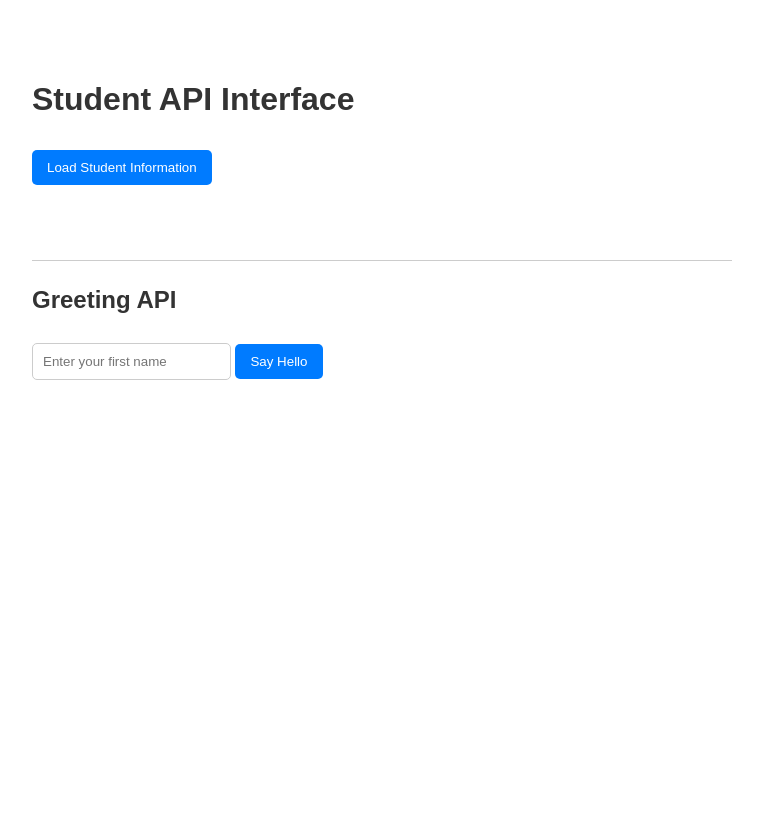
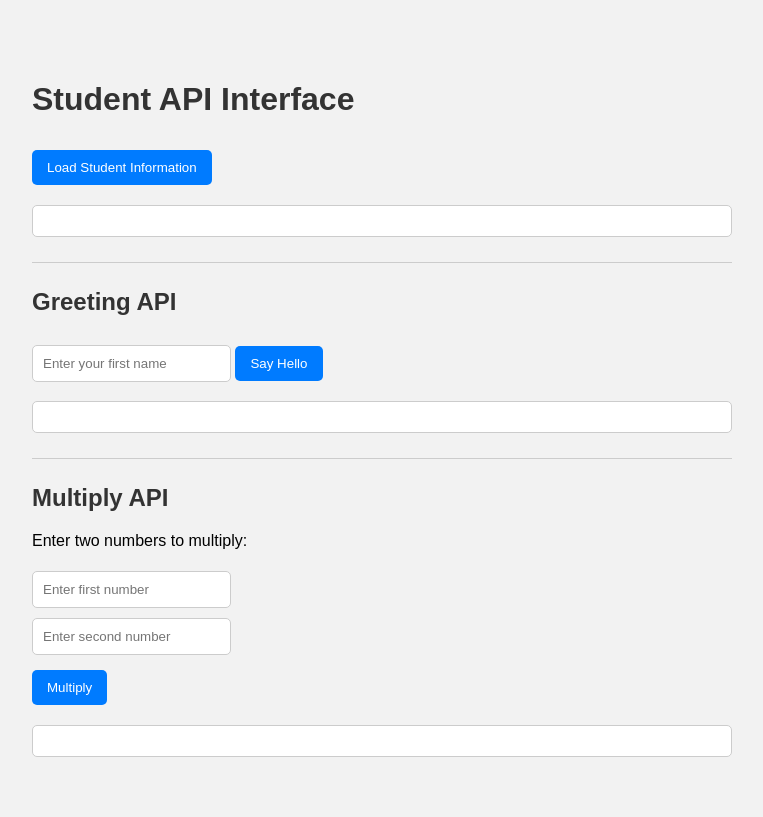
Before and after one commit to magarsojarellkris-byte/Jarellkrismagarso, a Flask app: page / in a window 1280 px wide. Shown: the whole page, without its empty margins (258-1021 px from the left). Before the commit the page ends 380 px from the top, so only its background shows below. Run offline with Flask 3, Linux system fonts and the light colour scheme.

Commit message:
index.html

```diff
--- a/templates/index.html
+++ b/templates/index.html
@@ -1,33 +1,18 @@
 
 <!DOCTYPE html>
-<html>
+<html lang="en">
 <head>
+    <meta charset="UTF-8">
+    <meta name="viewport" content="width=device-width, initial-scale=1.0">
     <title>Student API Interface</title>
+
     <style>
         body {
             font-family: Arial, sans-serif;
             max-width: 700px;
             margin: 40px auto;
             padding: 20px;
-        }
-        button {
-        }
-        padding: 8px 14px;
-        margin: 5px;
-        cursor: pointer;
-        input {
-        padding: 8px;
-        }
-        #result {
-        }
-            margin-top: 20px;
-            padding: 10px;
-            border: 1px solid #cccccc;
-        body {
-            font-family: Arial, sans-serif;
             background-color: #f2f2f2;
-            margin: 0;
-            padding: 20px;
         }
 
         h1, h2 {
@@ -52,13 +37,16 @@
             padding: 10px;
             border: 1px solid #ccc;
             border-radius: 5px;
+            margin: 5px 0;
+            max-width: 90%;
         }
 
-        #result, #greeting {
+        #result, #greeting, #multiplyResult {
             background-color: white;
             padding: 15px;
             margin-top: 10px;
             border-radius: 5px;
+            border: 1px solid #ccc;
         }
 
         hr {
@@ -66,50 +54,143 @@
             border-top: 1px solid #ccc;
             margin: 25px 0;
         }
+
+        .section {
+            margin-top: 20px;
+        }
     </style>
 </head>
+
 <body>
     <h1>Student API Interface</h1>
 
-    <button onclick="loadStudent()">Load Student Information</button>
+    <button onclick="loadStudent()">
+        Load Student Information
+    </button>
 
     <div id="result"></div>
 
     <hr>
+
+    <div class="section">
         <h2>Greeting API</h2>
-    <input type="text" id="nameInput" placeholder="Enter your first name">
+
+        <input
+            type="text"
+            id="nameInput"
+            placeholder="Enter your first name"
+        >
+
         <button onclick="sayHello()">Say Hello</button>
+
         <p id="greeting"></p>
+    </div>
+
+    <hr>
+
+    <div class="section">
+        <h2>Multiply API</h2>
+
+        <p>Enter two numbers to multiply:</p>
+
+        <input
+            type="number"
+            id="num1"
+            placeholder="Enter first number"
+            step="any"
+        >
+
+        <br>
+
+        <input
+            type="number"
+            id="num2"
+            placeholder="Enter second number"
+            step="any"
+        >
+
+        <br>
+
+        <button onclick="multiplyNumbers()">Multiply</button>
+
+        <div id="multiplyResult"></div>
+    </div>
 
     <script>
         function loadStudent() {
             fetch('/student')
-                .then(response => response.json())
+                .then(response => {
+                    if (!response.ok) {
+                        throw new Error('Unable to load student data');
+                    }
+                    return response.json();
+                })
                 .then(data => {
                     document.getElementById('result').innerHTML =
-                        '<p><b>Student ID: </b>' + data.student_id + '</p>' +
-                        '<p><b>Name: </b>' + data.name + '</p>' +
-                        '<p><b>Program: </b>' + data.program + '</p>' +
-                        '<p><b>Year: </b>' + data.year + '</p>' +
-                        '<p><b>Section: </b>' + data.section + '</p>';
+                        '<p><b>Student ID:</b> ' + data.student_id + '</p>' +
+                        '<p><b>Name:</b> ' + data.name + '</p>' +
+                        '<p><b>Program:</b> ' + data.program + '</p>' +
+                        '<p><b>Year:</b> ' + data.year + '</p>' +
+                        '<p><b>Section:</b> ' + data.section + '</p>';
                 })
                 .catch(error => {
                     console.error(error);
-                    document.getElementById('result').innerHTML =
-                        '<p>Unable to retrieve data.</p>';
+                    document.getElementById('result').textContent =
+                        'Unable to retrieve student information.';
                 });
         }
 
         function sayHello() {
-            const name = document.getElementById('nameInput').value;
+            const name =
+                document.getElementById('nameInput').value.trim();
+
             fetch('/hello?name=' + encodeURIComponent(name))
                 .then(response => response.json())
                 .then(data => {
-                    document.getElementById('greeting').innerText = data.message;
+                    document.getElementById('greeting').textContent =
+                        data.message || data.error;
                 })
                 .catch(error => {
-                    document.getElementById('greeting').innerText =
+                    console.error(error);
+                    document.getElementById('greeting').textContent =
                         'Unable to retrieve greeting.';
+                });
+        }
+
+        function multiplyNumbers() {
+            const num1 = document.getElementById('num1').value;
+            const num2 = document.getElementById('num2').value;
+            const output = document.getElementById('multiplyResult');
+
+            if (num1.trim() === '' || num2.trim() === '') {
+                output.textContent = 'Please enter both numbers.';
+                return;
+            }
+
+            const params = new URLSearchParams({
+                num1: num1,
+                num2: num2
+            });
+
+            fetch('/multiply?' + params.toString())
+                .then(async response => {
+                    const data = await response.json();
+
+                    if (!response.ok) {
+                        throw new Error(data.error || 'Request failed');
+                    }
+
+                    return data;
+                })
+                .then(data => {
+                    output.innerHTML =
+                        '<p><b>First Number:</b> ' + data.number1 + '</p>' +
+                        '<p><b>Second Number:</b> ' + data.number2 + '</p>' +
+                        '<p><b>Result:</b> ' + data.result + '</p>';
+                })
+                .catch(error => {
+                    console.error(error);
+                    output.textContent = error.message;
                 });
         }
     </script>
```
Lines whose indentation alone changed are shown as unchanged.
